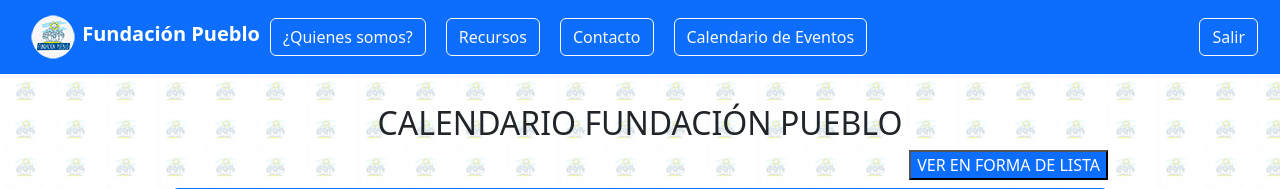
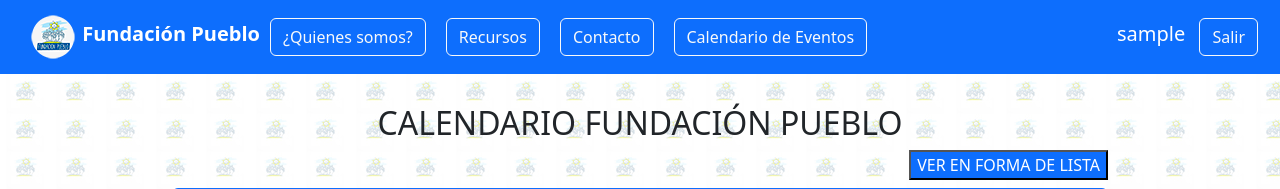
Before and after one commit to NoahTakk11/calendario-web, a Django app: page /evento/calendario-dinamico/ in a window 1280 px wide. Shown: the top 189 px of the page. Run offline with Django 4.2, Linux system fonts and the light colour scheme; the visitor is signed in with stand-in values (Sample User, id 1); data that the repository does not hold is empty; some libraries are stand-ins or nearby versions.

Commit message:
nombre de usuario al estar logueado

```diff
--- a/templates/base/base.html
+++ b/templates/base/base.html
@@ -73,6 +73,8 @@
 
               {% if user.is_authenticated %}
                 <form>
+
+                  <span class="text-white fs-5" >{{ user.username }}</span>
                   <a href="{% url 'logout' %}">
                   <button type="button" class="btn btn-outline-light" style="margin: 10px;">Salir</button>
                   </a>
```
